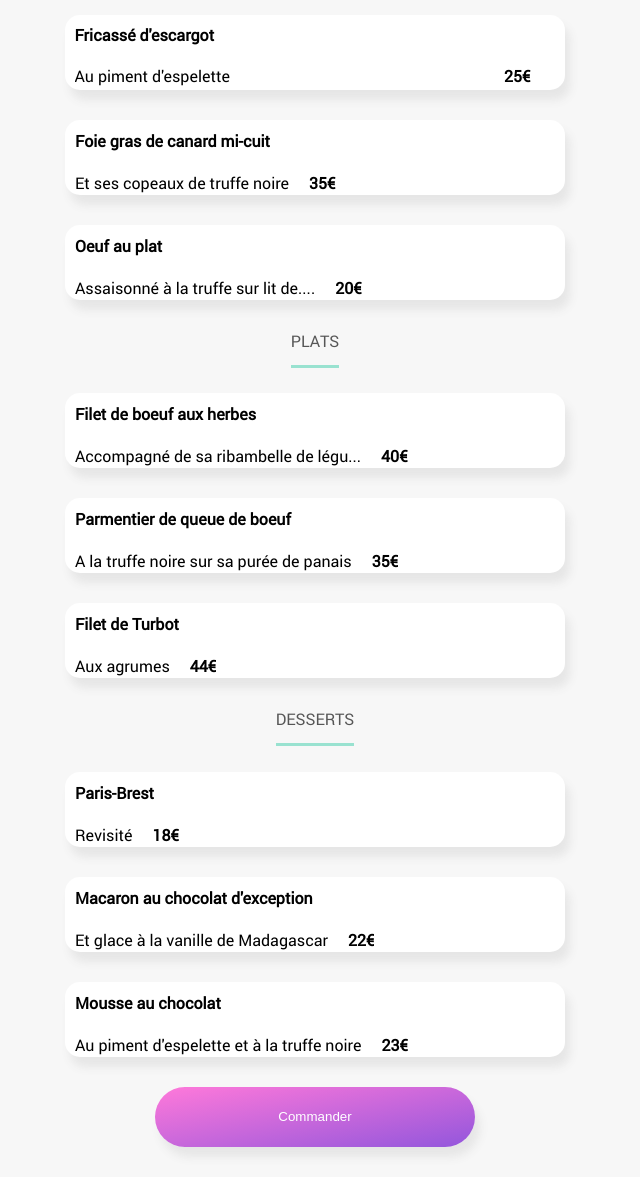
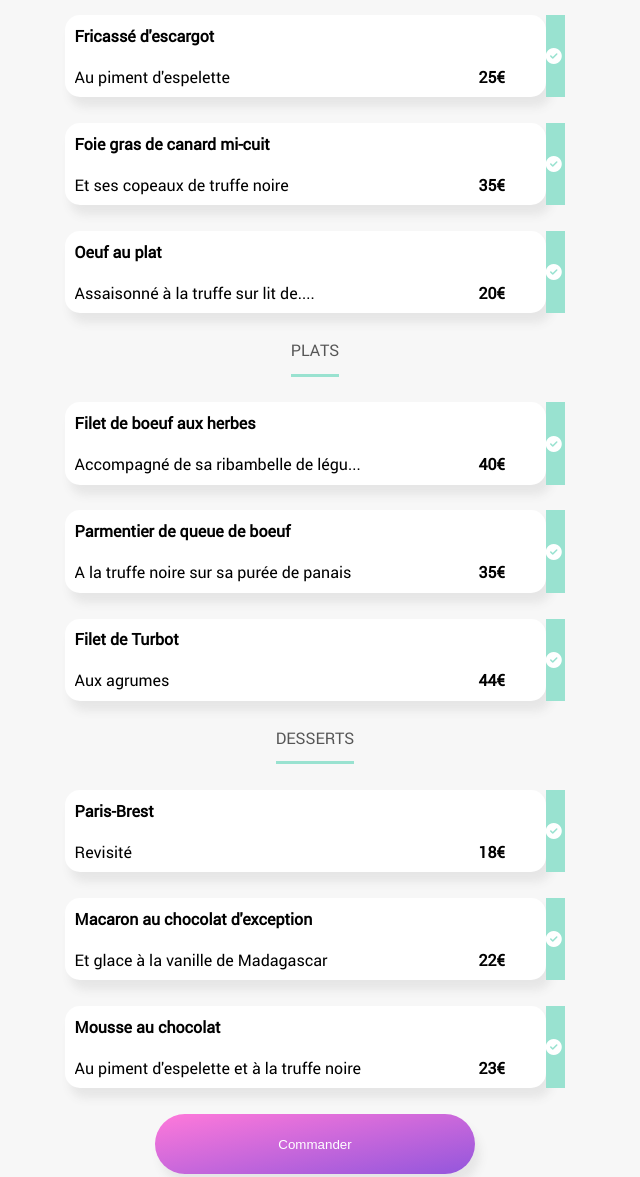
Before and after one commit to FelixRnd/Ohmyfood, a website: page la_palette_du_gout.html in a window 1280 px wide. Shown: the part 560-1737 px from the top of the page, without its empty margins (325-965 px from the left). Drawn offline with Linux system fonts and the light colour scheme; files whose address does not match are found by name; a web font is replaced by a local one.

Commit message:
Animation : selection d'un plat v1

```diff
--- a/la_palette_du_gout.html
+++ b/la_palette_du_gout.html
@@ -27,64 +27,89 @@
         <div class=" menu">ENTRÉES</div>
 
         <section class="plats">
-            <div class="plats_list">
-            <div class="plats_principale">Fricassé d'escargot</div>
-            <div class="plats_accompagnement">Au piment d'espelette</div>
-            <div class="plats_prix">25€</div>
-            </div>
-            <div class="check"><i class="fas fa-check-circle"></i></div>
+                <div class="plats_list">
+                    <div class="plats_principale">Fricassé d'escargot</div>
+                    <div class="plats_accompagnement">Au piment d'espelette</div>
+                    <div class="plats_prix">25€</div>
+                </div>
+            <div class="plats_check"><i class="fas fa-check-circle"></i></div>
         </section>
 
-        <section class=" plats">
+
+        <section class="plats">
+            <div class="plats_list">
             <div class="plats_principale">Foie gras de canard mi-cuit</div>
             <div class="plats_accompagnement">Et ses copeaux de truffe noire</div>
             <div class="plats_prix">35€</div>
+            </div>
+            <div class="plats_check"><i class="fas fa-check-circle"></i></div>
         </section>
 
-        <section class=" plats">
+        <section class="plats">
+            <div class="plats_list">
             <div class="plats_principale">Oeuf au plat</div>
             <div class="plats_accompagnement">Assaisonné à la truffe sur lit de....</div>
             <div class="plats_prix">20€</div>
+            </div>
+            <div class="plats_check"><i class="fas fa-check-circle"></i></div>
         </section>
 
         <div class=" menu">PLATS</div>
 
-        <section class=" plats">
+        <section class="plats">
+            <div class="plats_list">
             <div class="plats_principale">Filet de boeuf aux herbes</div>
-            <span class="plats_accompagnement">Accompagné de sa ribambelle de légu...</span>
+            <div class="plats_accompagnement">Accompagné de sa ribambelle de légu...</div>
             <div class="plats_prix">40€</div>
+            </div>
+            <div class="plats_check"><i class="fas fa-check-circle"></i></div>
         </section>
 
-        <section class=" plats">
+        <section class="plats">
+            <div class="plats_list">
             <div class="plats_principale">Parmentier de queue de boeuf</div>
             <div class="plats_accompagnement">A la truffe noire sur sa purée de panais</div>
             <div class="plats_prix">35€</div>
+        </div>
+        <div class="plats_check"><i class="fas fa-check-circle"></i></div>
         </section>
 
-        <section class=" plats">
+        <section class="plats">
+            <div class="plats_list">
             <div class="plats_principale">Filet de Turbot</div>
             <div class="plats_accompagnement">Aux agrumes</div>
             <div class="plats_prix">44€</div>
+        </div>
+        <div class="plats_check"><i class="fas fa-check-circle"></i></div>
         </section>
 
         <div class=" menu">DESSERTS</div>
 
-        <section class=" plats">
+        <section class="plats">
+            <div class="plats_list">
             <div class="plats_principale">Paris-Brest</div>
             <div class="plats_accompagnement">Revisité</div>
             <div class="plats_prix">18€</div>
+        </div>
+        <div class="plats_check"><i class="fas fa-check-circle"></i></div>
         </section>
 
-        <section class=" plats">
+        <section class="plats">
+            <div class="plats_list">
             <div class="plats_principale">Macaron au chocolat d'exception</div>
             <div class="plats_accompagnement">Et glace à la vanille de Madagascar</div>
             <div class="plats_prix">22€</div>
+        </div>
+        <div class="plats_check"><i class="fas fa-check-circle"></i></div>
         </section>
 
-        <section class=" plats">
+        <section class="plats">
+            <div class="plats_list">
             <div class="plats_principale">Mousse au chocolat</div>
             <div class="plats_accompagnement">Au piment d'espelette et à la truffe noire</div>
             <div class="plats_prix">23€</div>
+        </div>
+        <div class="plats_check"><i class="fas fa-check-circle"></i></div>
         </section>
 
         <button href="" class="bouton">Commander</button>
--- a/sass/animations.scss
+++ b/sass/animations.scss
@@ -1,18 +1,26 @@
-$num-point: 3;
-$anim-duree: 1s;
-$anim-delay: 165ms;
-$page-delay: $anim-duree + $anim-delay;
+@keyframes page {
+  0% {
+      opacity: 0;
+  }
+  100% {
+      opacity: 1;
+  }
+}
+
+@keyframes point {
+  0% {
+    transform: scale(0);
+  }
+  50% {
+      transform: scale(1);
+  }
+  100% {
+    transform: scale(0);
+  }
+}
 
 .page {
     animation: page 2500ms $page-delay both;
-}
-@keyframes page {
-    0% {
-        opacity: 0;
-    }
-    100% {
-        opacity: 1;
-    }
 }
 
 .load {
@@ -39,15 +47,3 @@ $page-delay: $anim-duree + $anim-delay;
     }
   }
 }
-
-  @keyframes point {
-    0% {
-      transform: scale(0);
-    }
-    50% {
-        transform: scale(1);
-    }
-    100% {
-      transform: scale(0);
-    }
-  }
--- a/sass/main.scss
+++ b/sass/main.scss
@@ -168,17 +168,19 @@ header {
                 & .far {
                     position: absolute;
                     color: black;
-                    opacity: 1;
+                    z-index: 1;
                     &:hover {
-                        color: white;
+                        z-index: 0;
                         opacity: 0;
                     }
                 }
                 & .fas {
                     position: relative;
+                    transition: opacity 350ms;
+                    z-index: 0;
                     opacity: 0;
-                    transition: opacity 350ms;
                     &:hover {
+                        z-index: 1;
                         opacity: 1;
                         color: $colour-primary;
                     }
@@ -342,9 +344,7 @@ footer {
         height: 275px;
     }
 
-    .bouton {
-    width: 25%;
-    }
+
 
     .step_titre {
         margin: 4%;
--- a/sass/restaurants.scss
+++ b/sass/restaurants.scss
@@ -1,13 +1,3 @@
-@keyframes plats{
-    0% {
-        transform: scaleY(0);
-    }
-
-    100% {
-        transform: scaleY(1);
-    }
-}
-
 header {
     & a {
         height: 100%;
@@ -30,6 +20,18 @@ header {
     position: relative;
     border-radius: 25px 25px 0px 0px;
     background-color: $background;
+    margin-top: -5%;
+    padding-bottom: 5%;
+    width: 100%;
+        & .restaurant {
+            & h1 {
+            margin-right: 4%;
+            font-size: 2.5rem;
+            }
+            & .far {
+                font-size: 2rem;
+            }
+        }
 }
 
 .restaurant {
@@ -43,44 +45,32 @@ header {
     }
 }
 
-.menu_container {
-    margin-top: -5%;
-    padding-bottom: 5%;
-    width: 100%;
-    & .restaurant {
-        & h1 {
-        margin-right: 4%;
-        font-size: 2.5rem;
-        }
-        & .far {
-            font-size: 2rem;
-        }
-    }
     .menu {
         @include menu($colour-tertiary);
     }
 
     .plats {
-        @include plats;
-        transform-origin: 0% 100%;
-        animation: plats 1150ms;
-        :hover + .check {
-            transform: scaleX(4);
+        display: flex;
+        margin-bottom: 2%;
+        &:hover {
+            & > .plats_check {
+                transform: scaleX(1);
+                opacity: 1;
+                transition: 1000ms
+            }
         }
         &_list {
-            display: flex;
-            flex-wrap: wrap;
-            justify-content: space-between;
-            width: 95%;
+            @include plats_list;
+            &:hover {
+                width: 85%;
+            }
         }
-        & .check {
-            transition: transform 300ms ease-in-out;
-            transform: scaleX(0);
-            transform-origin: 100% 50%;
+        & .plats_check {
             background-color: $colour-tertiary;
             color: white;
             display: flex;
             align-items: center;
+            width: 20px
         }
         &_principale {
             @include principale;
@@ -92,7 +82,7 @@ header {
             @include prix;
         }
     }
-}
+
 
 .bouton {
     @include bouton;
--- a/sass/utils/mixins.sass
+++ b/sass/utils/mixins.sass
@@ -1,7 +1,7 @@
 @mixin bouton
     border-radius: 35px
     border: 0
-    width: 250px
+    width: 25%
     height: 60px
     margin: auto
     color: white
@@ -9,6 +9,9 @@
     box-shadow: 5px 10px 10px rgb(230, 230, 230)
     position: relative
     z-index: 1
+    cursor: pointer
+    overflow: hidden
+    text-overflow: ellipsis
 
 @mixin step($colour)
     display: flex
@@ -27,14 +30,13 @@
     color: rgba(0, 0, 0, 0.650)
     border-bottom: 3px solid $colour
 
-@mixin plats
+@mixin plats_list
     background: white
     border-radius: 15px
     box-shadow: 5px 10px 10px rgb(230, 230, 230)
     display: flex
     flex-wrap: wrap
-    margin-bottom: 30px
-    height: 75px
+    width: 100%
 @mixin principale
     font-weight: bold
     margin: 2%
@@ -44,6 +46,7 @@
     white-space: nowrap
 @mixin accompagnement
     margin: 2%
+    width: 80%
     overflow: hidden
     text-overflow: ellipsis
     white-space: nowrap
--- a/sass/utils/variables.sass
+++ b/sass/utils/variables.sass
@@ -4,3 +4,7 @@ $colour-secondary: #FF79DA
 $colour-secondary-background: #FF8ADF
 $colour-tertiary: #99E2D0
 $background: rgb(247, 247, 247)
+$num-point: 3
+$anim-duree: 1s
+$anim-delay: 165ms
+$page-delay: $anim-duree + $anim-delay
```
Also changed, not shown: a_la_francaise.html (+27 -0 lines), la_delice_des_sens.html (+36 -9 lines), la_note_enchantee.html (+30 -0 lines), public/css/style.css, 1 other file.
